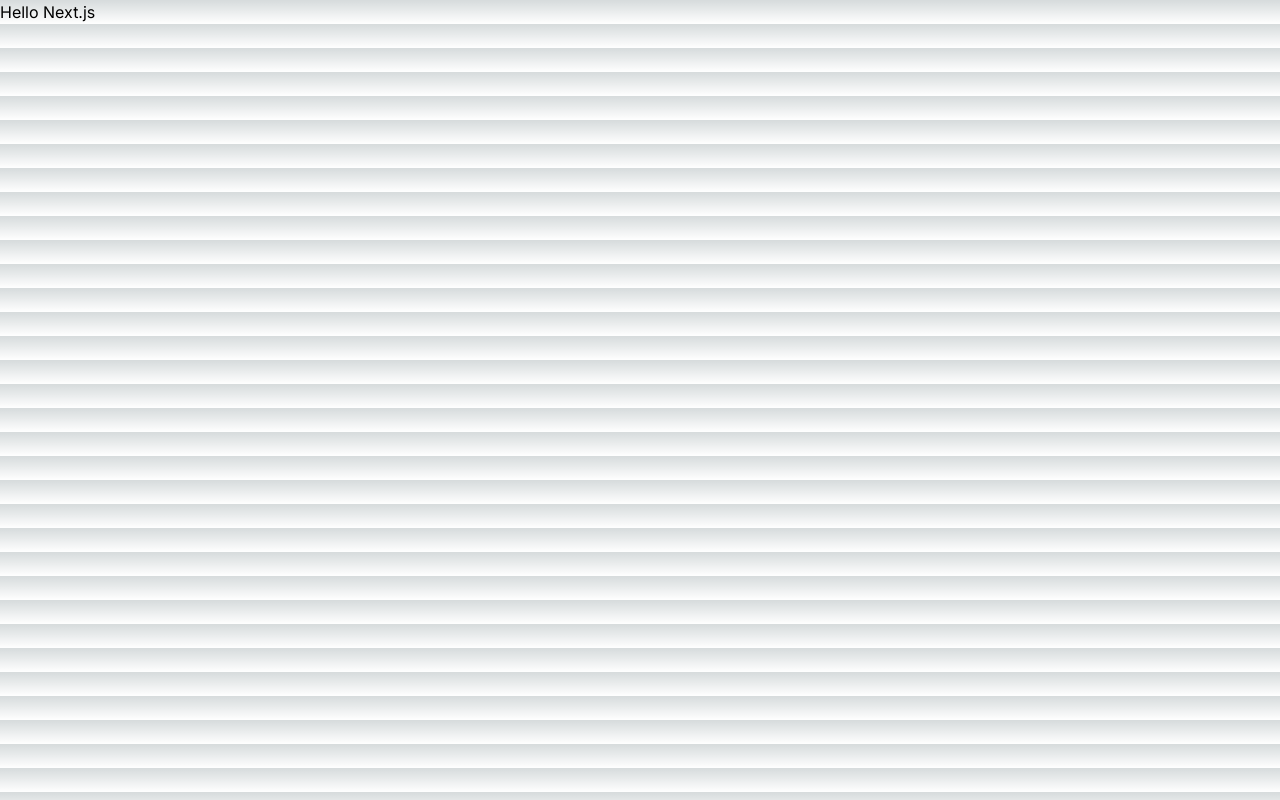
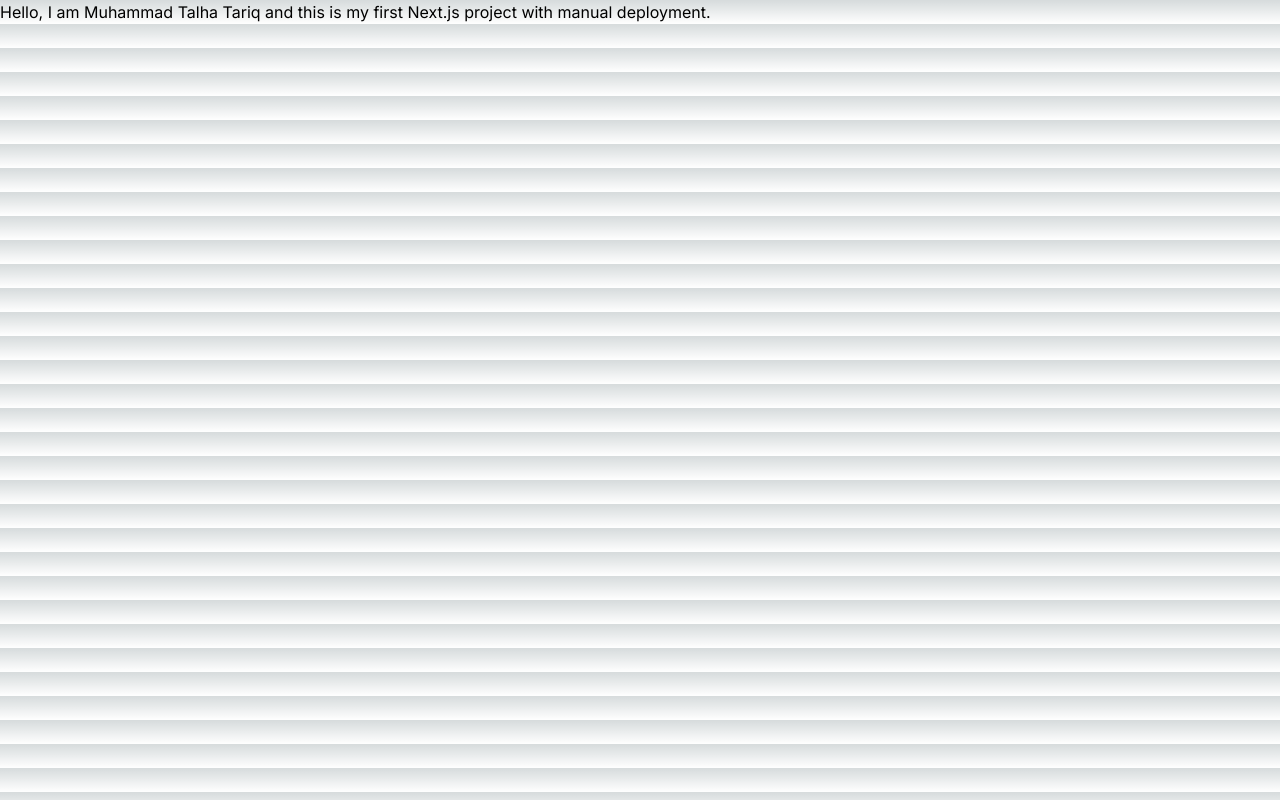
Before and after one commit to mtalhatariq-01/hello-next.js, a Next.js app: page / in a window 1280 px wide. Built offline with nearby package versions, Linux system fonts and the light colour scheme.

Commit message:
first commit

```diff
--- a/src/app/page.tsx
+++ b/src/app/page.tsx
@@ -1,3 +1,3 @@
 export default function Hello() {
-    return<div>Hello Next.js</div>
+    return<div>Hello, I am Muhammad Talha Tariq and this is my first Next.js project with manual deployment.</div>
 }
```
